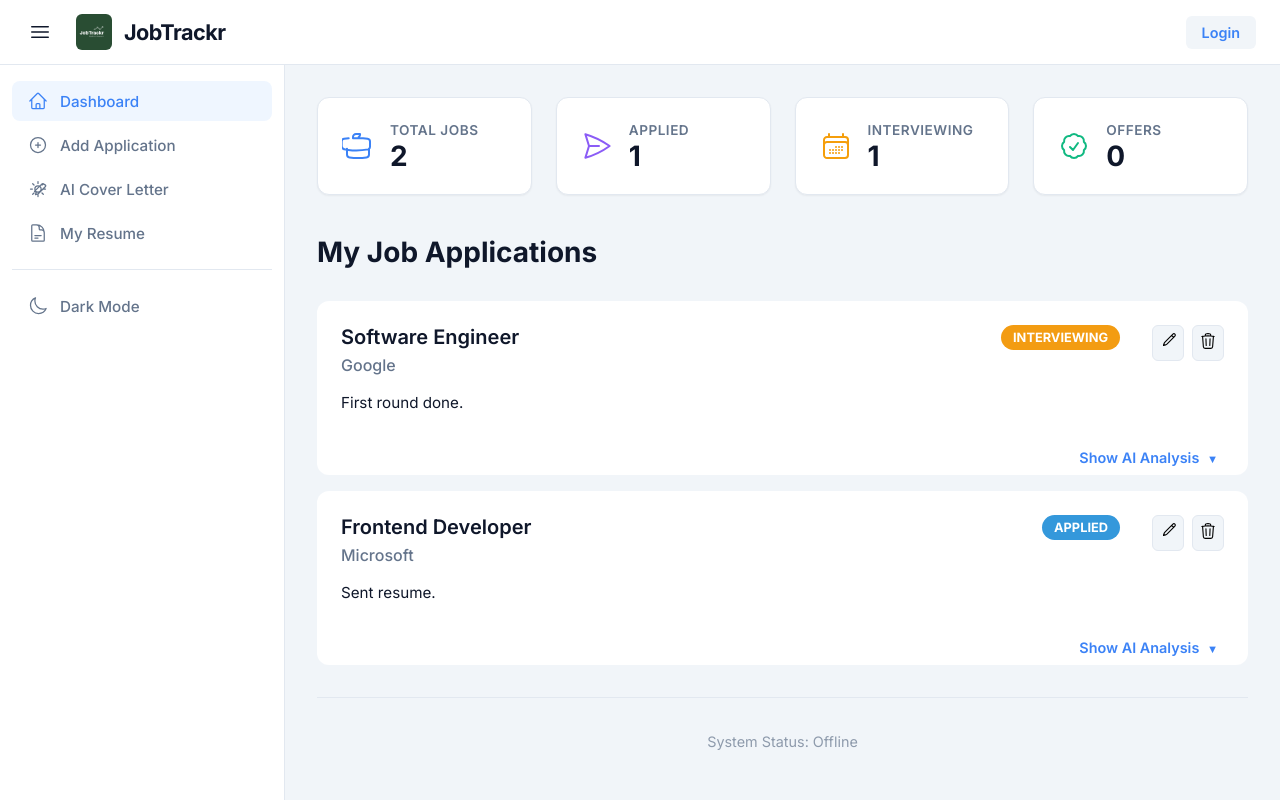
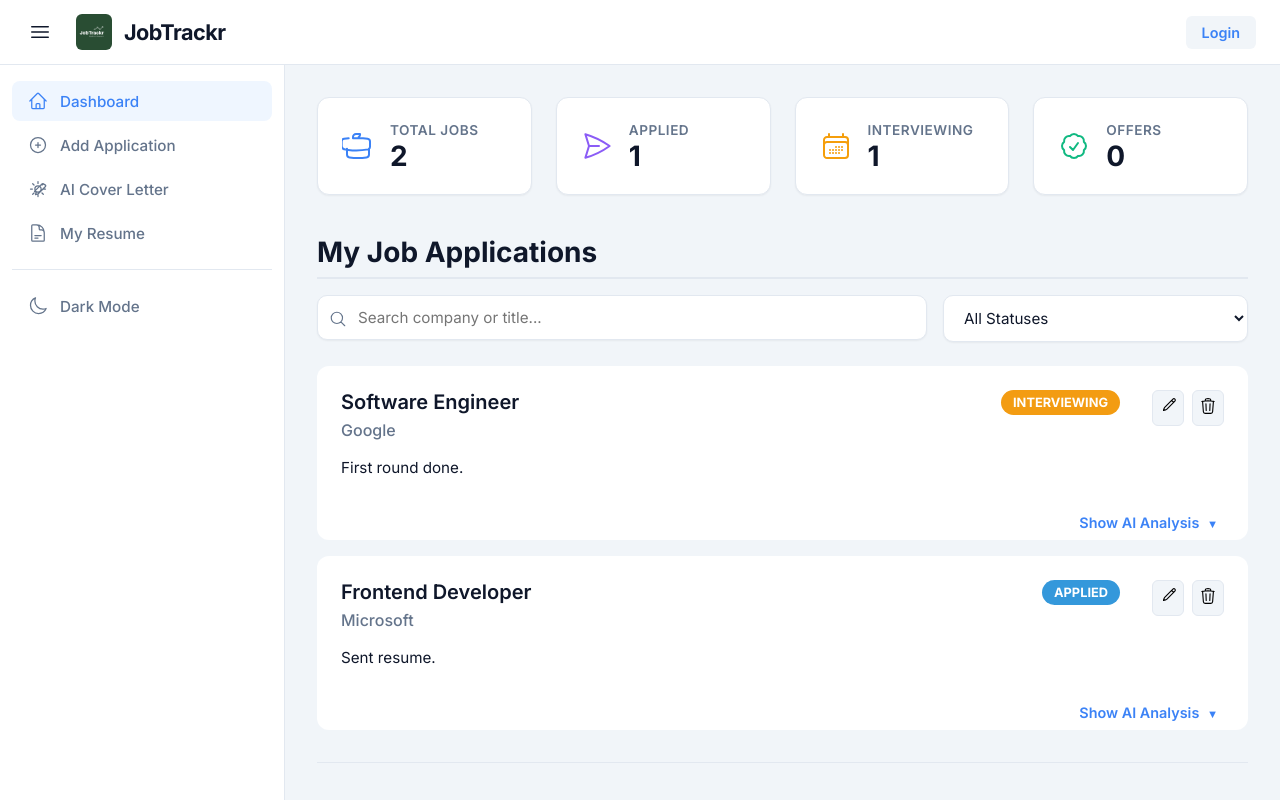
Before and after one commit to ZohaibRahim/CPSC300_GroupProject, an Angular app: page /dashboard in a window 1280 px wide. Built offline with nearby package versions, Linux system fonts and the light colour scheme; no server answers.

Commit message:
Added a search bar in the dashboard

```diff
--- a/src/app/job-list/job-list.html
+++ b/src/app/job-list/job-list.html
@@ -1,10 +1,41 @@
 <div class="list-container">
-  <h3>My Job Applications</h3>
+  <div class="list-header">
+    <h3>My Job Applications</h3>
 
-  <div *ngIf="jobs$ | async as jobs; else loading">
+    <div class="filter-bar">
+      <div class="search-wrapper">
+        <span class="search-icon">
+          <svg xmlns="http://www.w3.org/2000/svg" fill="none" viewBox="0 0 24 24" stroke-width="1.5" stroke="currentColor" style="width: 18px; height: 18px;">
+            <path stroke-linecap="round" stroke-linejoin="round" d="m21 21-5.197-5.197m0 0A7.5 7.5 0 1 0 5.196 5.196a7.5 7.5 0 0 0 10.607 10.607Z" />
+          </svg>
+        </span>
+        <input
+          type="text"
+          placeholder="Search company or title..."
+          [ngModel]="searchTerm$ | async"
+          (ngModelChange)="onSearchChange($event)"
+        >
+      </div>
+
+      <div class="filter-wrapper">
+        <select
+          [ngModel]="statusFilter$ | async"
+          (ngModelChange)="onStatusChange($event)"
+        >
+          <option value="All">All Statuses</option>
+          <option value="Applied">Applied</option>
+          <option value="Interviewing">Interviewing</option>
+          <option value="Offer">Offer</option>
+          <option value="Rejected">Rejected</option>
+        </select>
+      </div>
+    </div>
+  </div>
+
+  <div *ngIf="filteredJobs$ | async as jobs; else loading">
 
     <div *ngIf="jobs.length === 0" class="empty-list">
-      <p>Your job list is empty. Add a new application in the sidebar!</p>
+      <p>No jobs found matching your filters.</p>
     </div>
 
     <div class="job-card" *ngFor="let job of jobs">
@@ -18,7 +49,6 @@
         <span class="status-badge status-{{ job.status | lowercase }}">{{ job.status }}</span>
 
         <div class="actions">
-
           <button class="btn-icon edit" (click)="onEdit(job.id)" title="Edit">
             <svg xmlns="http://www.w3.org/2000/svg" fill="none" viewBox="0 0 24 24" stroke-width="1.5" stroke="currentColor" style="width: 18px; height: 18px;">
               <path stroke-linecap="round" stroke-linejoin="round" d="m16.862 4.487 1.687-1.688a1.875 1.875 0 1 1 2.652 2.652L10.582 16.07a4.5 4.5 0 0 1-1.897 1.13L6 18l.8-2.685a4.5 4.5 0 0 1 1.13-1.897l8.932-8.931Zm0 0L19.5 7.125" />
@@ -31,7 +61,6 @@
             </svg>
           </button>
         </div>
-
       </div>
 
       <div class="ai-toggle-bar">
@@ -45,13 +74,10 @@
         <p class="ai-title"><strong>AI Analysis (Mock Data):</strong></p>
         <p>{{ job.aiAnalysis }}</p>
       </div>
-
     </div>
-
   </div>
 
   <ng-template #loading>
     <p>Loading job list...</p>
   </ng-template>
-
 </div>
--- a/src/app/job-list/job-list.scss
+++ b/src/app/job-list/job-list.scss
@@ -20,6 +20,78 @@ h3 {
   border: 1px dashed var(--border-color);
   border-radius: 8px;
   color: var(--text-muted);
+}
+
+.list-header {
+  margin-bottom: 1.5rem;
+}
+
+h3 {
+  font-size: 1.75rem;
+  font-weight: 700;
+  color: var(--text-main);
+  margin-top: 0;
+  margin-bottom: 1rem;
+  padding-bottom: 0.5rem;
+  border-bottom: 2px solid var(--border-color);
+}
+
+/* The Flex Container for Search & Filter */
+.filter-bar {
+  display: flex;
+  gap: 1rem;
+  flex-wrap: wrap; /* Wraps on mobile */
+}
+
+/* Search Input Wrapper */
+.search-wrapper {
+  position: relative; /* Needed for absolute icon positioning */
+  flex: 2; /* Takes more space */
+  min-width: 250px;
+}
+
+/* The Magnifying Glass Icon */
+.search-icon {
+  position: absolute;
+  left: 12px;
+  top: 50%;
+  transform: translateY(-50%);
+  color: var(--text-muted);
+  pointer-events: none;
+  display: flex;
+}
+
+/* Filter Dropdown Wrapper */
+.filter-wrapper {
+  flex: 1;
+  min-width: 180px;
+}
+
+/* Styling the Inputs (Matches Global Theme) */
+.search-wrapper input,
+.filter-wrapper select {
+  width: 100%;
+  padding: 12px 16px 12px 40px; /* Extra Left Padding for the Icon */
+  font-size: 0.95rem;
+  font-family: 'Inter', sans-serif;
+  border: 1px solid var(--border-color);
+  border-radius: 10px;
+  background-color: var(--bg-card);
+  color: var(--text-main);
+  transition: all 0.2s ease-in-out;
+  box-shadow: var(--shadow-sm);
+
+  &:focus {
+    outline: none;
+    border-color: var(--primary-color);
+    box-shadow: 0 0 0 3px rgba(59, 130, 246, 0.15);
+  }
+}
+
+/* Dropdown specifically doesn't need left padding */
+.filter-wrapper select {
+  padding-left: 16px;
+  cursor: pointer;
 }
 
 .job-card {
--- a/src/app/job-list/job-list.ts
+++ b/src/app/job-list/job-list.ts
@@ -1,48 +1,82 @@
 import { Component, OnInit } from '@angular/core';
 import { CommonModule } from '@angular/common';
+import { FormsModule } from '@angular/forms'; // <-- Import FormsModule
 import { ApiService, Job } from '../api.service';
-import { Observable } from 'rxjs';
+import { Observable, BehaviorSubject, combineLatest } from 'rxjs';
+import { map } from 'rxjs/operators';
 import { Router } from '@angular/router';
 
 @Component({
   selector: 'app-job-list',
   standalone: true,
-  imports: [CommonModule],
+  imports: [CommonModule, FormsModule], // <-- Add FormsModule here
   templateUrl: './job-list.html',
   styleUrls: ['./job-list.scss']
 })
 export class JobListComponent implements OnInit {
 
-  public jobs$: Observable<Job[]>;
+  // We'll use this purely for the HTML to subscribe to
+  public filteredJobs$: Observable<Job[]>;
+
+  // Tracks the toggle state for AI analysis
   public visibleAnalysisId: number | null = null;
 
+  // --- Filters ---
+  // BehaviorSubjects allow us to emit new values whenever the user types/selects
+  public searchTerm$ = new BehaviorSubject<string>('');
+  public statusFilter$ = new BehaviorSubject<string>('All');
+
   constructor(private apiService: ApiService, private router: Router) {
-    this.jobs$ = this.apiService.getJobs();
+    // Combine the 3 streams: Jobs Data, Search Term, Status Filter
+    this.filteredJobs$ = combineLatest([
+      this.apiService.getJobs(),
+      this.searchTerm$,
+      this.statusFilter$
+    ]).pipe(
+      map(([jobs, searchTerm, status]) => {
+        // 1. Filter by Status first
+        let filtered = jobs;
+        if (status !== 'All') {
+          filtered = filtered.filter(j => j.status === status);
+        }
+
+        // 2. Filter by Search Term (Company or Title)
+        if (searchTerm.trim() !== '') {
+          const lowerTerm = searchTerm.toLowerCase();
+          filtered = filtered.filter(j =>
+            j.company.toLowerCase().includes(lowerTerm) ||
+            j.title.toLowerCase().includes(lowerTerm)
+          );
+        }
+
+        return filtered;
+      })
+    );
   }
 
   ngOnInit(): void { }
 
-  toggleAnalysis(jobId: number) {
-    if (this.visibleAnalysisId === jobId) {
-      this.visibleAnalysisId = null;
-    } else {
-      this.visibleAnalysisId = jobId;
-    }
+  // Helpers to update the filters from the UI
+  onSearchChange(term: string) {
+    this.searchTerm$.next(term);
   }
 
-  // --- NEW: Action Handlers ---
+  onStatusChange(status: string) {
+    this.statusFilter$.next(status);
+  }
+
+  // --- Existing Actions ---
+  toggleAnalysis(jobId: number) {
+    this.visibleAnalysisId = (this.visibleAnalysisId === jobId) ? null : jobId;
+  }
+
   onEdit(jobId: number) {
     this.router.navigate(['/edit-job', jobId]);
   }
 
   onDelete(jobId: number) {
-    // Simple confirmation
     if(confirm('Are you sure you want to delete this application?')) {
-      this.apiService.deleteJob(jobId).subscribe(() => {
-        console.log(`Job ${jobId} deleted.`);
-        // The list will auto-refresh because of the BehaviorSubject in ApiService
-      });
+      this.apiService.deleteJob(jobId).subscribe();
     }
   }
-  // ----------------------------
 }
```
Also changed, not shown: 2 other files (tests, documents, lock files or other folders).
